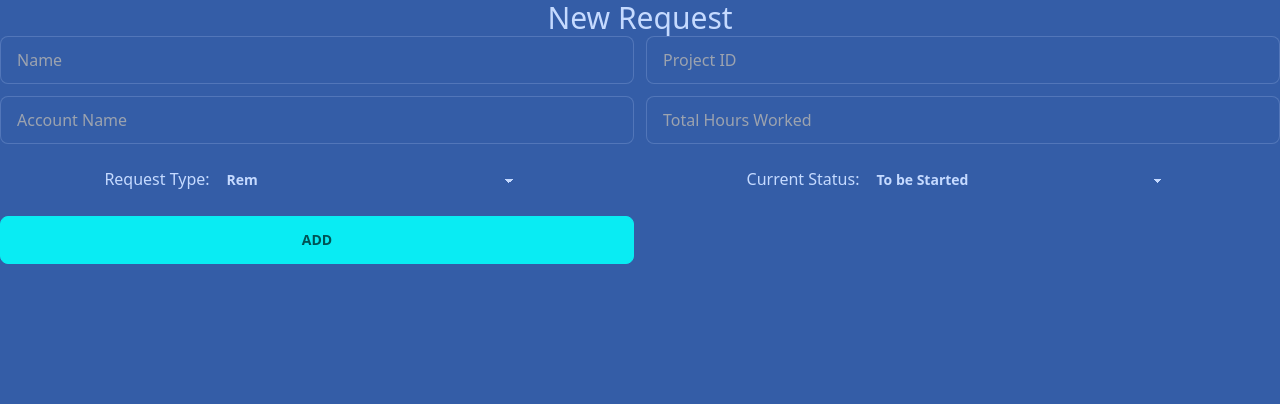
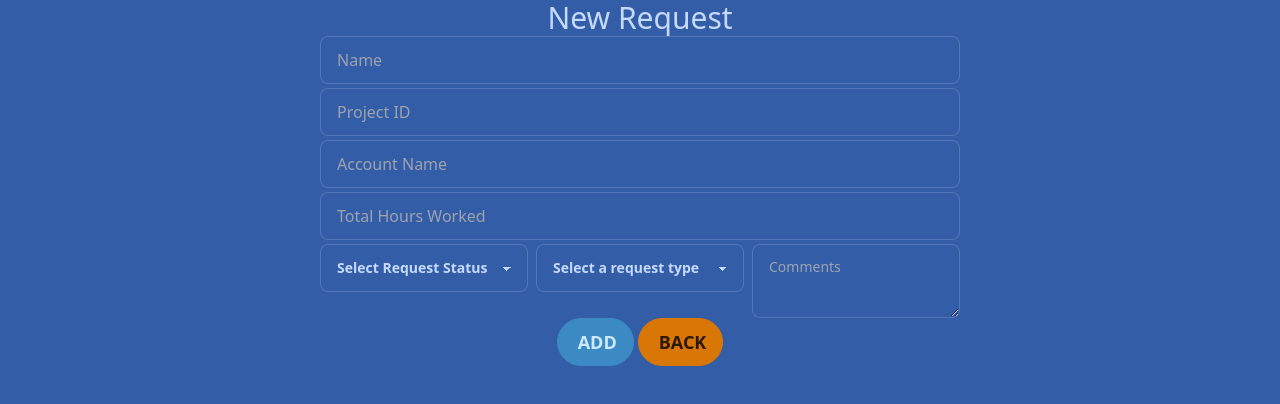
Before and after one commit to hkbertoson/tracker-db, a Next.js app: page /requests/add in a window 1280 px wide. Shown: the top 404 px of the page. Built offline with nearby package versions, Linux system fonts and the light colour scheme.

Commit message:
Updated packages and UI

```diff
--- a/pages/index.tsx
+++ b/pages/index.tsx
@@ -1,4 +1,5 @@
 import Link from 'next/link';
+
 function Home() {
 	return (
 		<>
--- a/pages/requests/add/index.tsx
+++ b/pages/requests/add/index.tsx
@@ -1,6 +1,9 @@
 import React, {useState} from 'react';
-import {requestTypes, statusTypes} from '../../../utils/types';
-import {SelectChangeEventHandler} from '../../../utils/types';
+import {
+	requestValues,
+	statusValues,
+	SelectChangeEventHandler,
+} from '../../../utils/types';
 import Router from 'next/router';
 import Link from 'next/link';
 
@@ -45,12 +48,12 @@ const AddRequest = () => {
 		}
 	};
 
-	const updateRequest: SelectChangeEventHandler = (event) => {
-		setRequestType(event.currentTarget.value);
+	const updateStatus: SelectChangeEventHandler = (event) => {
+		setStatus(event.currentTarget.value);
 	};
 
-	const updateStatus: SelectChangeEventHandler = (event) => {
-		setStatus(event.currentTarget.value);
+	const updateRequestType: SelectChangeEventHandler = (event) => {
+		setRequestType(event.currentTarget.value);
 	};
 
 	const updateHours = (e: React.ChangeEvent<HTMLInputElement>) => {
@@ -62,11 +65,11 @@ const AddRequest = () => {
 			<h1 className="text-3xl text-center">
 				<Link href="/">New Request</Link>
 			</h1>
-			<div className="m-auto">
+			<div>
 				<form onSubmit={submitData}>
-					<div className="text-center grid grid-cols-2 gap-3">
+					<div className="text-center flex flex-col w-1/2 m-auto gap-1">
 						<input
-							className="input input-bordered w-full"
+							className="input w-full input-bordered"
 							type="text"
 							placeholder="Name"
 							onChange={(e) => {
@@ -95,33 +98,49 @@ const AddRequest = () => {
 							placeholder="Total Hours Worked"
 							onChange={updateHours}
 						/>
-						<label>
-							Request Type:
+						<div className="form-control grid grid-cols-3 gap-2">
 							<select
-								onChange={updateRequest}
-								className="select w-full max-w-xs">
-								{requestTypes.map((type) => (
+								onChange={updateStatus}
+								className="select w-full max-w-xs select-bordered"
+								value={''}>
+								<option value={''} disabled>
+									Select Request Status
+								</option>
+								{requestValues.map((type) => (
 									<option key={type.value} value={type.value}>
 										{type.label}
 									</option>
 								))}
 							</select>
-						</label>
-						<label>
-							Current Status:
 							<select
-								onChange={updateStatus}
-								className="select w-full max-w-xs">
-								{statusTypes.map((type) => (
+								onChange={updateRequestType}
+								className="select w-full max-w-xs select-bordered"
+								value={''}>
+								<option value={''} disabled>
+									Select a request type
+								</option>
+								{statusValues.map((type) => (
 									<option key={type.value} value={type.value}>
 										{type.label}
 									</option>
 								))}
 							</select>
-						</label>
-						<button className="btn btn-primary" type="submit">
+							<textarea
+								className="textarea textarea-bordered"
+								placeholder="Comments"></textarea>
+						</div>
+					</div>
+					<div className="flex gap-1 justify-center">
+						<button className="btn rounded-full text-lg pl-5" type="submit">
 							Add
 						</button>
+						<Link href="/requests">
+							<a
+								role="button"
+								className="btn btn-warning rounded-full text-lg pl-5">
+								Back
+							</a>
+						</Link>
 					</div>
 				</form>
 			</div>
--- a/pages/requests/index.tsx
+++ b/pages/requests/index.tsx
@@ -9,48 +9,15 @@ export default function RequestPage({data}: any) {
 			<h1 className="text-center text-4xl">
 				<Link href="/">Requests</Link>
 			</h1>
-
-			{/* <div className="overflow-x-auto">
-				<table className="table w-full">
-					<thead>
-						<tr>
-							<th></th>
-							<th>Name</th>
-							<th>Project ID</th>
-							<th>Account Name</th>
-							<th>Status</th>
-						</tr>
-					</thead>
-					<tbody>
+			<div className="grid grid-cols-4 gap-2 mt-4">
 				{data.map((request: RequestData) => (
-							<tr key={request.id}>
-								<td>
-									<Link href={`/requests/update/${request.id}`}>
-										<a>
-											<FaEdit />
-										</a>
-									</Link>
-									<Link href={`/requests/view/${request.id}`}>
-										<a>
-											<FaEye />
-										</a>
-									</Link>
-								</td>
-								<td>{request.name}</td>
-								<td>{request.project_id}</td>
-								<td>{request.account_name}</td>
-								<td>{request.status}</td>
-							</tr>
-						))}
-					</tbody>
-				</table>
-			</div> */}
-			{data.map((request: RequestData) => (
-				<div className="card w-96 bg-base-100 shadow-xl" key={request.id}>
+					<div
+						className="card w-96 bg-neutral text-neutral-content"
+						key={request.id}>
 						<div className="card-body">
 							<h2 className="card-title">{request.project_id}</h2>
+							<p>Account Name: {request.account_name}</p>
 							<p>Status: {request.status}</p>
-						<p>Account Name: {request.account_name}</p>
 							<div className="flex flex-row gap-3">
 								<Link href={`/requests/update/${request.id}`}>
 									<a>
@@ -66,6 +33,7 @@ export default function RequestPage({data}: any) {
 						</div>
 					</div>
 				))}
+			</div>
 		</>
 	);
 }
--- a/utils/types.ts
+++ b/utils/types.ts
@@ -5,14 +5,14 @@ export type TextareaChangeEventHandler =
 export type SelectChangeEventHandler =
 	React.ChangeEventHandler<HTMLSelectElement>;
 
-export const requestTypes = [
-	{label: 'Rem', value: 'Rem'},
+export const requestValues = [
+	{value: 'Rem', label: 'Rem'},
 	{label: 'Add On', value: 'Add on'},
 	{label: 'Migration', value: 'Migration'},
 	{label: 'New Logo', value: 'New Logo'},
 ];
 
-export const statusTypes = [
+export const statusValues = [
 	{label: 'To be Started', value: 'To Be Started'},
 	{label: 'Completed', value: 'Completed'},
 	{
@@ -29,3 +29,7 @@ export interface RequestData {
 	account_name: string;
 	status: string;
 }
+
+export interface RequestData {
+	value: string;
+}
```
Also changed, not shown: 2 other files (tests, documents, lock files or other folders). Lines whose indentation alone changed are shown as unchanged.
